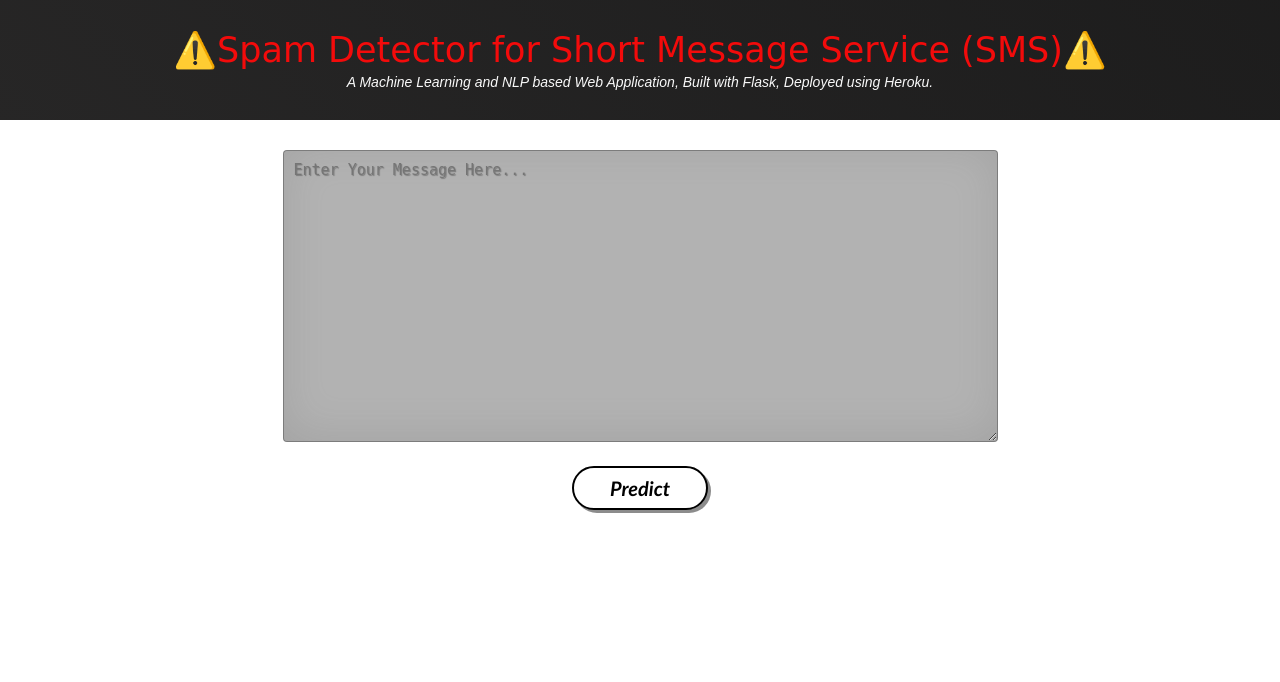
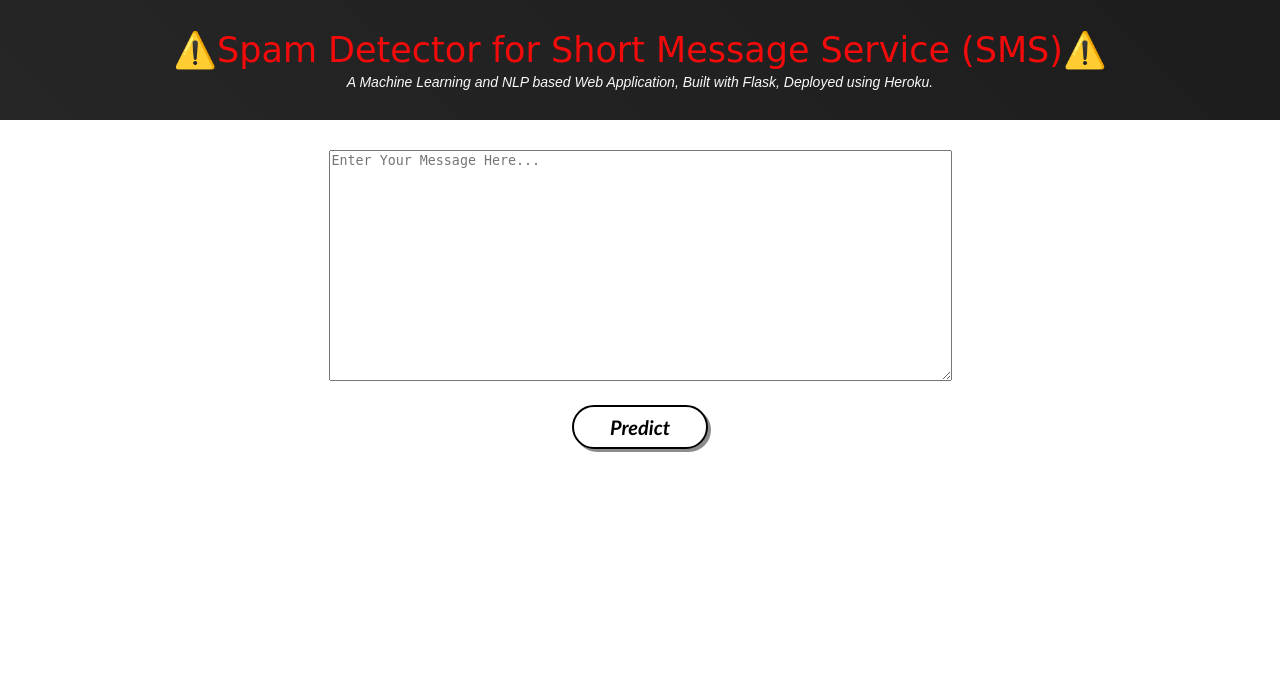
Before and after one commit to asthasharma98/SMS-Spam-Classifier-Deployment, a Flask app: page / in a window 1280 px wide. Shown: the top 682 px of the page. Run offline with Flask 2, Linux system fonts and the light colour scheme; parts of the project's set-up code (start-up, migrations or seed data) failed here and were passed over; some libraries are stand-ins or nearby versions.

Commit message:
updated textarea

```diff
--- a/static/style.css
+++ b/static/style.css
@@ -58,7 +58,7 @@ body{
 .message-box{
 
     margin-bottom: 20px;
-    background: rgba(0,0,0,0.3);
+    /*background: rgba(0,0,0,0.3);
 	border: none;
 	outline: none;
 	padding: 10px;
@@ -67,7 +67,7 @@ body{
 	text-shadow: 1px 1px 1px rgba(0,0,0,0.3);
 	border: 1px solid rgba(0,0,0,0.3);
 	border-radius: 4px;
-	box-shadow: inset 0 -5px 45px rgba(100,100,100,0.2), 0 1px 1px rgba(255,255,255,0.2);
+	box-shadow: inset 0 -5px 45px rgba(100,100,100,0.2), 0 1px 1px rgba(255,255,255,0.2);*/
 
 }
 
```
